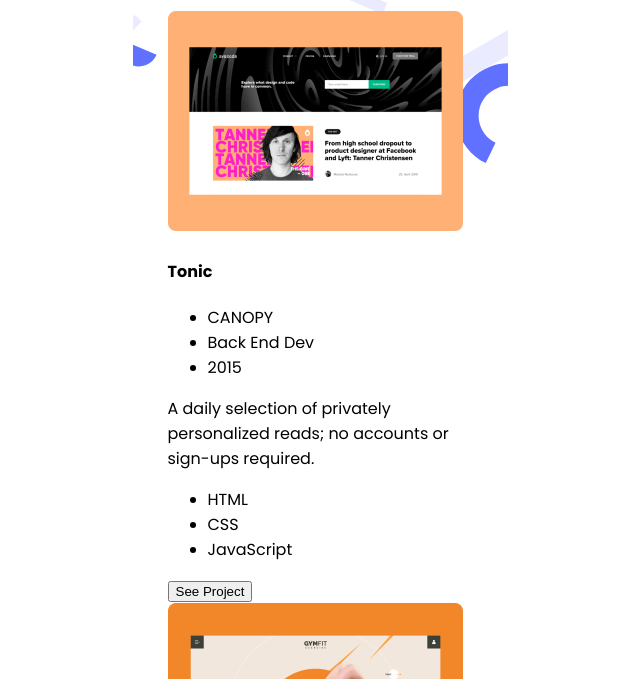
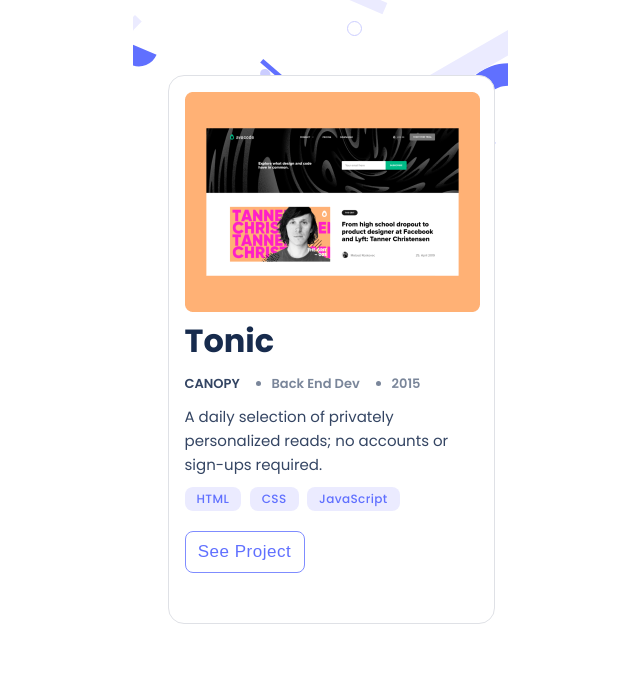
Before and after one commit to topeogunleye/Portfolio, a plain HTML site: page index.html in a window 1280 px wide. Shown: the part 581-1260 px from the top of the page, without its empty margins (320-960 px from the left). Drawn offline with Linux system fonts and the light colour scheme.

Commit message:
Add css styles for works section

```diff
--- a/css/style.css
+++ b/css/style.css
@@ -1,4 +1,7 @@
 @import url('https://fonts.googleapis.com/css2?family=Poppins:ital,wght@0,100;0,200;0,300;0,400;0,500;0,600;0,700;1,100;1,200;1,300;1,500;1,600;1,700&display=swap');
+* {
+  box-sizing: border-box;
+}
 
 html {
   box-sizing: border-box;
@@ -65,3 +68,109 @@ body {
 .social_li a:hover {
   cursor: pointer;
 }
+
+/* Works Section */
+.works {
+  display: grid;
+  grid-template-rows: repeat(3, 1fr);
+  gap: 80px;
+  box-sizing: border-box;
+  margin-top: 80px;
+  place-items: center;
+}
+.project {
+  padding: 16px;
+  background: #ffffff;
+  border: 1px solid #dfe1e6;
+  box-sizing: border-box;
+  border-radius: 16px;
+  width: 327px;
+}
+
+.project-text {
+  height: 288px;
+}
+
+.primary-text {
+  font-size: 13px;
+}
+
+.primary-text .experience h4 {
+  color: #172b4d;
+  font-weight: bold;
+  font-size: 32px;
+  line-height: 44px;
+  margin: 0;
+}
+
+.primary-text .experience ul {
+  display: flex;
+  justify-content: space-between;
+  width: 236px;
+  padding: 0;
+  font-weight: 600;
+  font-size: 13px;
+  line-height: 16px;
+  color: #7a869a;
+}
+
+.primary-text ul li:first-child {
+  list-style: none;
+  padding: 0;
+  margin: 0;
+  color: #344563;
+}
+
+.secondary-text {
+  font-size: 15px;
+  line-height: 24px;
+  color: #344563;
+}
+
+.skills ul {
+  margin: 10px 0;
+  padding: 0;
+  display: flex;
+  list-style: none;
+  align-items: center;
+  justify-content: space-between;
+  width: 215px;
+}
+
+.skills ul li {
+  font-weight: 500;
+  font-size: 12px;
+  line-height: 16px;
+  letter-spacing: 0.03em;
+  color: #6070ff;
+  background: #ebebff;
+  border-radius: 8px;
+  padding: 4px 12px;
+}
+
+.btn {
+  width: 93px;
+  font-weight: 500;
+  font-size: 17px;
+  line-height: 24px;
+  color: #6070ff;
+  background: #ffffff;
+  border: 1px solid #7f8cff;
+  border-radius: 8px;
+  padding: 8px 0;
+}
+
+.btn-skills {
+  width: 120px;
+  letter-spacing: 0.03em;
+  margin: 10px 0;
+}
+
+.btn:hover {
+  box-sizing: border-box;
+  border-radius: 8px;
+  background: #6070ff;
+  color: #ffffff;
+  box-shadow: 0px 8px 16px rgba(64, 83, 252, 0.24);
+  cursor: pointer;
+}
```
